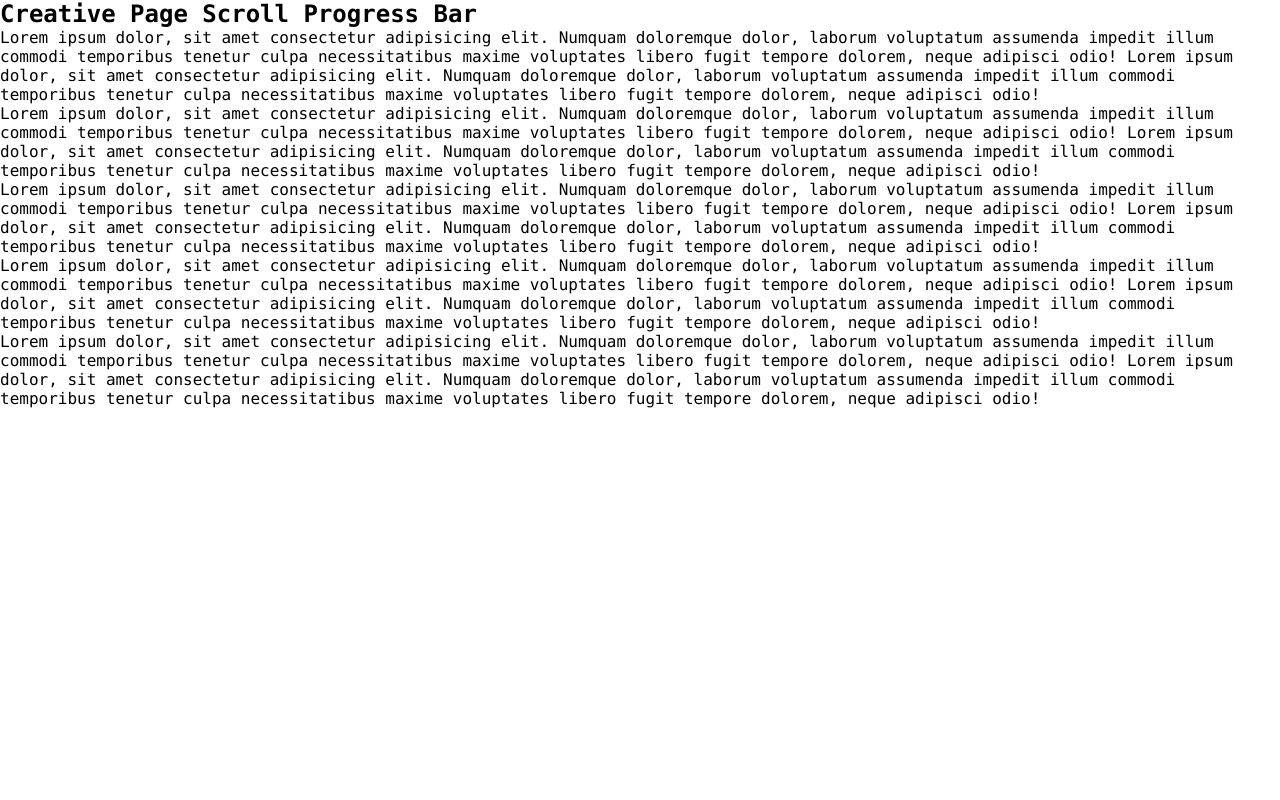
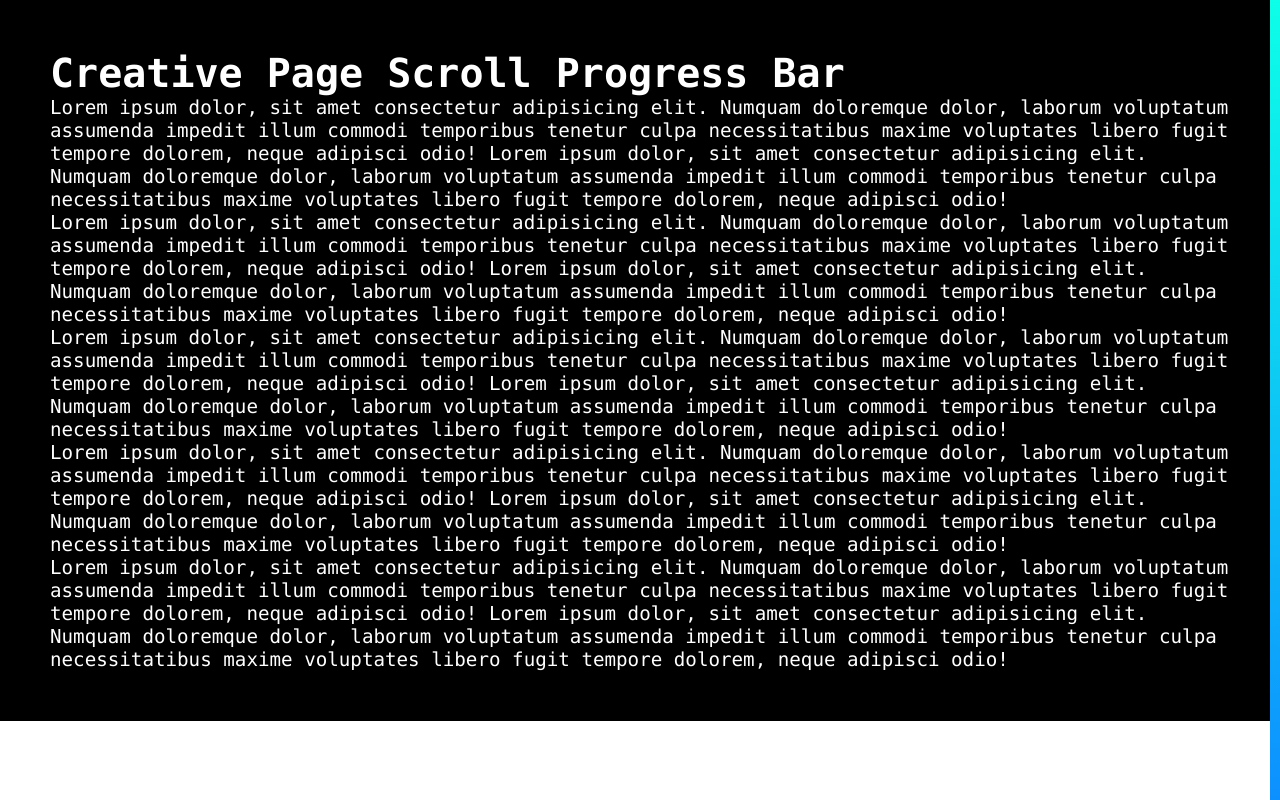
Before and after one commit to ricardo-rossini/KOOL-CSS-FX, a plain HTML site: page Creative Scroll lfx/index.html in a window 1280 px wide. Drawn offline with Linux system fonts and the light colour scheme.

Commit message:
css inicial

```diff
--- a/Creative Scroll lfx/css/style.css
+++ b/Creative Scroll lfx/css/style.css
@@ -3,3 +3,40 @@
     padding: 0;
     font-family: consolas;
 }
+
+section{
+    padding: 50px;
+    background: #000;
+}
+
+section h2{
+    font-size: 2.5em;
+    color: #fff;
+}
+
+section p{
+    font-size: 1.2em;
+    color: #fff;
+}
+
+::-webkit-scrollbar{
+    width: 0;
+}
+
+#scrollpath{
+    position: fixed;
+    top: 0;
+    right: 0;
+    width: 10px;
+    height: 100%;
+    background: rgba(255, 255, 255, 0.05);
+}
+
+#progressbar{
+    position: fixed;
+    top: 0;
+    right: 0;
+    width: 10px;
+    height: 100%;
+    background: linear-gradient(to top, #008aff, #00ffe7);
+}
```
